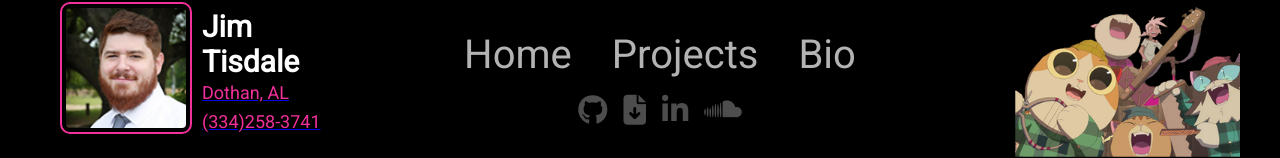
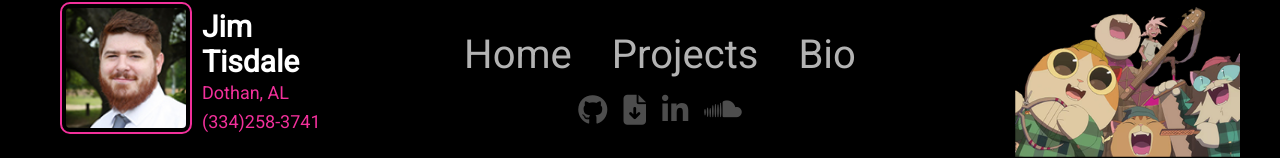
Before and after one commit to Blubagoo/portfolio-new, a React (Create React App) app: page / in a window 1280 px wide. Shown: the part 2246-2404 px from the top of the page. Built offline with nearby package versions, Linux system fonts and the light colour scheme; no server answers; a web font is replaced by a local one.

Commit message:
fixed css issues on footer

```diff
--- a/src/components/styles/footer.css
+++ b/src/components/styles/footer.css
@@ -7,6 +7,9 @@
 	width: 1200px;
 	margin: 0 auto;
 	display: flex;
+}
+a {
+	text-decoration: none;
 }
 .footer .footer-wrapper h4, .footer .footer-wrapper p {
 	color: white;
@@ -65,6 +68,7 @@
 	color: white;
 	font-size: 40px;
 	opacity: .7;
+	text-decoration: none;
 	transition: all .3s ease;
 }
 .footer .sect-middle .top-menu .menu-item:hover p {
```
